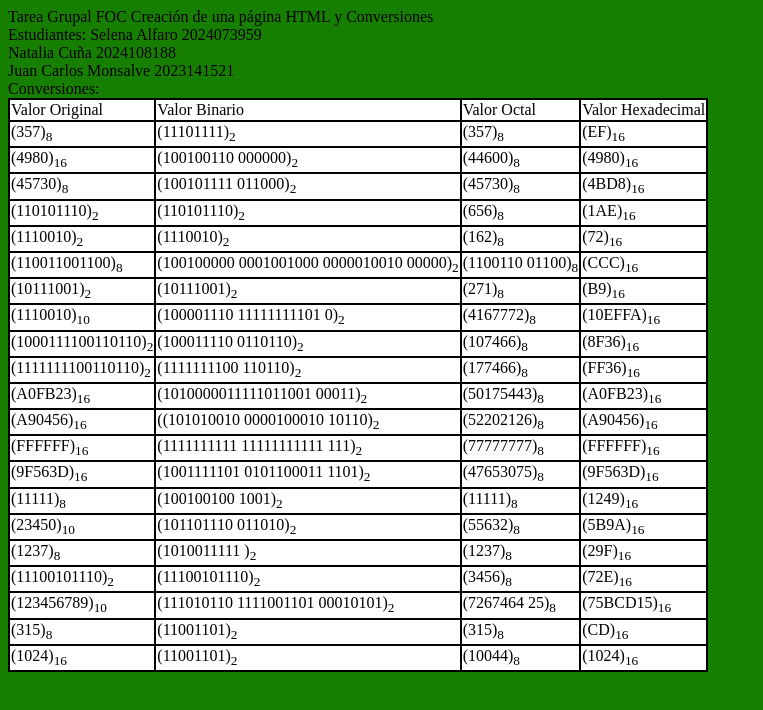
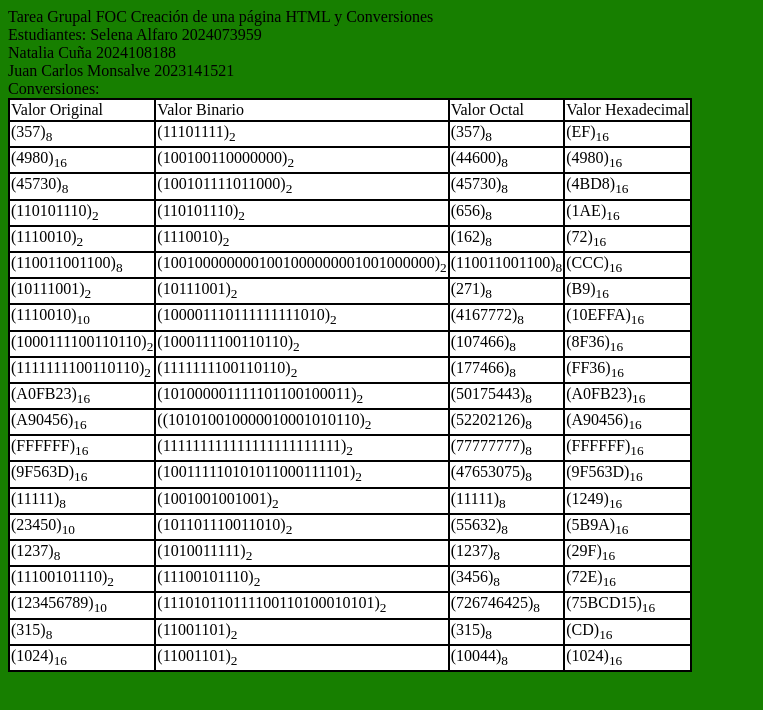
Before and after one commit to Monsalvee/Monsalvee.github.io, a plain HTML site: page index.html in a window 1280 px wide. Shown: the whole page, without its empty margins (0-763 px from the left). Drawn offline with Linux system fonts and the light colour scheme.

Commit message:
Update index.html

```diff
--- a/index.html
+++ b/index.html
@@ -24,13 +24,13 @@ Estudiantes: Selena Alfaro 2024073959 <br>
 
 <tr bgcolor=white>
 <td>(4980)<sub>16</sub></td>
-<td>(100100110 000000)<sub>2</sub></td>
+<td>(100100110000000)<sub>2</sub></td>
 <td>(44600)<sub>8</sub></td>
 <td>(4980)<sub>16</sub></td>
 
 <tr bgcolor=white>
 <td>(45730)<sub>8</sub></td>
-<td>(100101111 011000)<sub>2</sub></td>
+<td>(100101111011000)<sub>2</sub></td>
 <td>(45730)<sub>8</sub></td>
 <td>(4BD8)<sub>16</sub></td>
 
@@ -48,8 +48,8 @@ Estudiantes: Selena Alfaro 2024073959 <br>
 
 <tr bgcolor=white>
 <td>(110011001100)<sub>8</sub></td>
-<td>(100100000 0001001000 0000010010 00000)<sub>2</sub></td>
-<td>(1100110 01100)<sub>8</sub></td>
+<td>(1001000000001001000000001001000000)<sub>2</sub></td>
+<td>(110011001100)<sub>8</sub></td>
 <td>(CCC)<sub>16</sub></td>
 
 <tr bgcolor=white>
@@ -60,61 +60,61 @@ Estudiantes: Selena Alfaro 2024073959 <br>
 
 <tr bgcolor=white>
 <td>(1110010)<sub>10</sub></td>
-<td>(100001110 11111111101 0)<sub>2</sub></td>
+<td>(100001110111111111010)<sub>2</sub></td>
 <td>(4167772)<sub>8</sub></td>
 <td>(10EFFA)<sub>16</sub></td>
 
 <tr bgcolor=white>
 <td>(1000111100110110)<sub>2</sub></td>
-<td>(100011110 0110110)<sub>2</sub></td>
+<td>(1000111100110110)<sub>2</sub></td>
 <td>(107466)<sub>8</sub></td>
 <td>(8F36)<sub>16</sub></td>
 
 <tr bgcolor=white>
 <td>(1111111100110110)<sub>2</sub></td>
-<td>(1111111100 110110)<sub>2</sub></td>
+<td>(1111111100110110)<sub>2</sub></td>
 <td>(177466)<sub>8</sub></td>
 <td>(FF36)<sub>16</sub></td>
 
 <tr bgcolor=white>
 <td>(A0FB23)<sub>16</sub></td>
-<td>(1010000011111011001 00011)<sub>2</sub></td>
+<td>(101000001111101100100011)<sub>2</sub></td>
 <td>(50175443)<sub>8</sub></td>
 <td>(A0FB23)<sub>16</sub></td>
 
 <tr bgcolor=white>
 <td>(A90456)<sub>16</sub></td>
-<td>((101010010 0000100010 10110)<sub>2</sub></td>
+<td>((101010010000010001010110)<sub>2</sub></td>
 <td>(52202126)<sub>8</sub></td>
 <td>(A90456)<sub>16</sub></td>
 
 <tr bgcolor=white>
 <td>(FFFFFF)<sub>16</sub></td>
-<td>(1111111111 11111111111 111)<sub>2</sub></td>
+<td>(111111111111111111111111)<sub>2</sub></td>
 <td>(77777777)<sub>8</sub></td>
 <td>(FFFFFF)<sub>16</sub></td>
 
 <tr bgcolor=white>
 <td>(9F563D)<sub>16</sub></td>
-<td>(1001111101 0101100011 1101)<sub>2</sub></td>
+<td>(100111110101011000111101)<sub>2</sub></td>
 <td>(47653075)<sub>8</sub></td>
 <td>(9F563D)<sub>16</sub></td>
 
 <tr bgcolor=white>
 <td>(11111)<sub>8</sub></td>
-<td>(100100100 1001)<sub>2</sub></td>
+<td>(1001001001001)<sub>2</sub></td>
 <td>(11111)<sub>8</sub></td>
 <td>(1249)<sub>16</sub></td>
 
 <tr bgcolor=white>
 <td>(23450)<sub>10</sub></td>
-<td>(101101110 011010)<sub>2</sub></td>
+<td>(101101110011010)<sub>2</sub></td>
 <td>(55632)<sub>8</sub></td>
 <td>(5B9A)<sub>16</sub></td>
 
 <tr bgcolor=white>
 <td>(1237)<sub>8</sub></td>
-<td>(1010011111 )<sub>2</sub></td>
+<td>(1010011111)<sub>2</sub></td>
 <td>(1237)<sub>8</sub></td>
 <td>(29F)<sub>16</sub></td>
 
@@ -126,8 +126,8 @@ Estudiantes: Selena Alfaro 2024073959 <br>
 
 <tr bgcolor=white>
 <td>(123456789)<sub>10</sub></td>
-<td>(111010110 1111001101 00010101)<sub>2</sub></td>
-<td>(7267464 25)<sub>8</sub></td>
+<td>(111010110111100110100010101)<sub>2</sub></td>
+<td>(726746425)<sub>8</sub></td>
 <td>(75BCD15)<sub>16</sub></td>
 
 <tr bgcolor=white>
```
